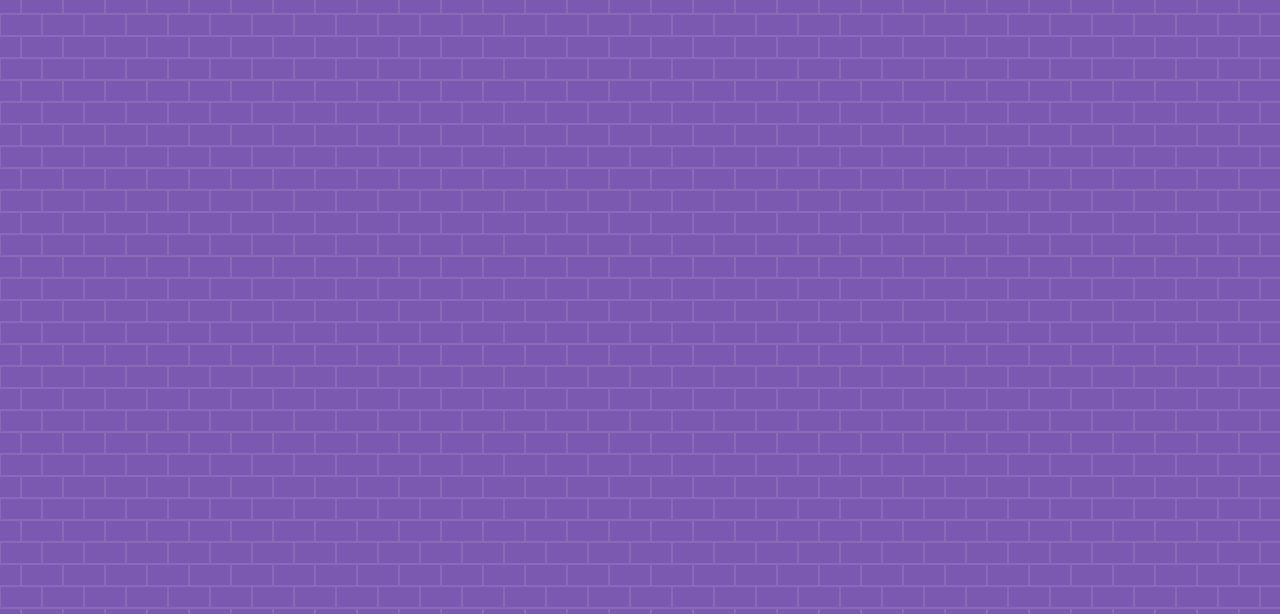
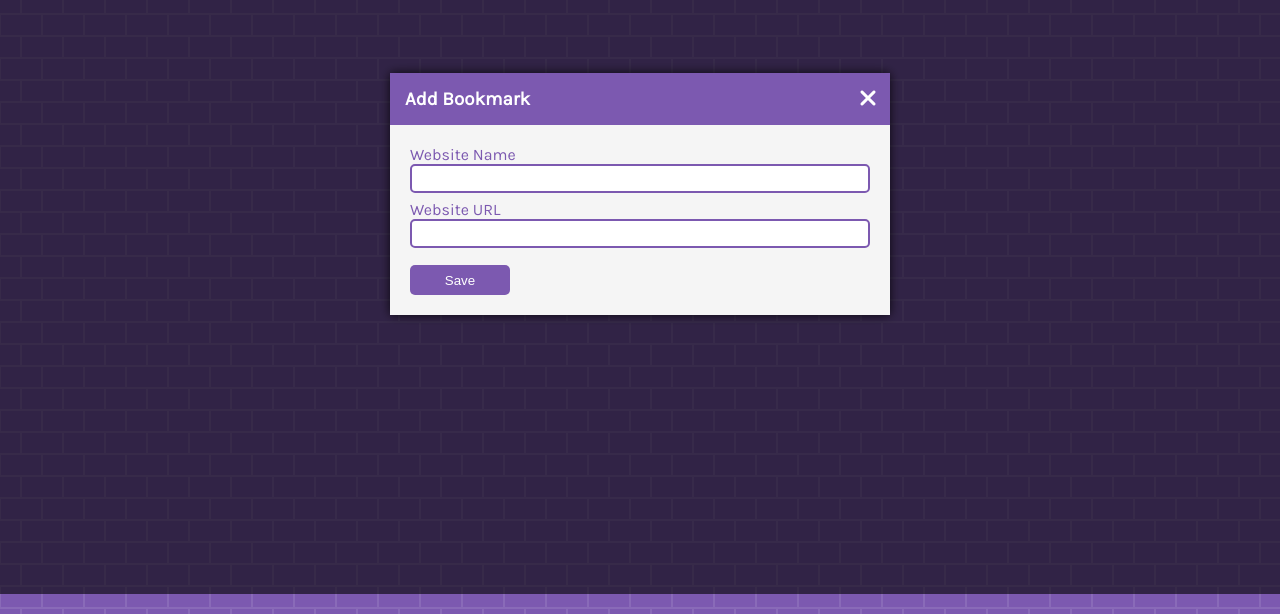
Before and after one commit to Brandies7/BookmarkApp, a plain HTML site: page index.html in a window 1280 px wide. Shown: the part 206-820 px from the top of the page. Drawn offline with Linux system fonts and the light colour scheme.

Commit message:
added modal and styles for modal

```diff
--- a/index.html
+++ b/index.html
@@ -18,6 +18,27 @@
             </div>
         </div>
     </div>
+    <div class="modal-container show-modal" id="modal">
+        <div class="modal">
+            <i class="fas fa-times close-icon" id="close-modal"></i>
+            <div class="modal-header">
+                <h3>Add Bookmark</h3>
+            </div>
+            <div class="modal-content">
+                <form id="bookmark-form">
+                    <div class="form-group">
+                        <label for="website-name" class="form-label">Website Name</label>
+                        <input type="text" class="form-input" id="website-name">
+                    </div>
+                    <div class="form-group">
+                        <label for="website-url" class="form-label">Website URL</label>
+                        <input type="text" class="form-input" id="website-url">
+                    </div>
+                    <button type="submit">Save</button>
+                </form>
+            </div>
+        </div>
+    </div>
 
     <script src="script.js"></script>
 </body>
--- a/style.css
+++ b/style.css
@@ -89,6 +89,102 @@ a:active {
     vertical-align: sub;
 }
 
+.modal-container {
+    background: rgba(0, 0, 0, 0.6);
+    display: none;
+    position: fixed;
+    top: 0;
+    left: 0;
+    right: 0;
+    bottom: 0;
+}
+
+.show-modal {
+    display: flex;
+    justify-content: center;
+    align-items: center;
+}
+
+.modal {
+    background: white;
+    box-shadow: 0 0 10px rgba(0, 0, 0, 0.8);
+    max-width: 95%;
+    width: 500px;
+    animation: modalopen 1s;
+}
+
+@keyframes modalopen {
+    from {
+        opacity: 0;
+    }
+
+    to {
+        opacity: 1;
+    }
+}
+
+.close-icon {
+    float: right;
+    color: white;
+    font-size: 24px;
+    position: relative;
+    top: 13px;
+    right: 13px;
+    cursor: pointer;
+}
+
+.modal-header {
+    background: var(--primary-color);
+    color: white;
+    padding: 15px;
+}
+
+h3 {
+    margin: 0;
+}
+
+.modal-content {
+    padding: 20px;
+    background: whitesmoke;
+}
+
+.form-group {
+    height: 55px;
+}
+
+.form-input {
+    width: 97%;
+    padding: 5px;
+    border: 2px solid var(--primary-color);
+    border-radius: var(--border-radius);
+    display: block;
+    outline: none;
+}
+
+.form-label {
+    color: var(--primary-color);
+    display: block;
+}
+
+button {
+    cursor: pointer;
+    color: white;
+    background: var(--primary-color);
+    height: 30px;
+    width: 100px;
+    border: none;
+    border-radius: var(--border-radius);
+    margin-top: 10px;
+}
+
+button:hover {
+    filter: brightness(110%);
+}
+
+button:focus {
+    outline: none;
+}
+
 @media screen and (max-width: 600px) {
     .container {
         flex-direction: column;
```
